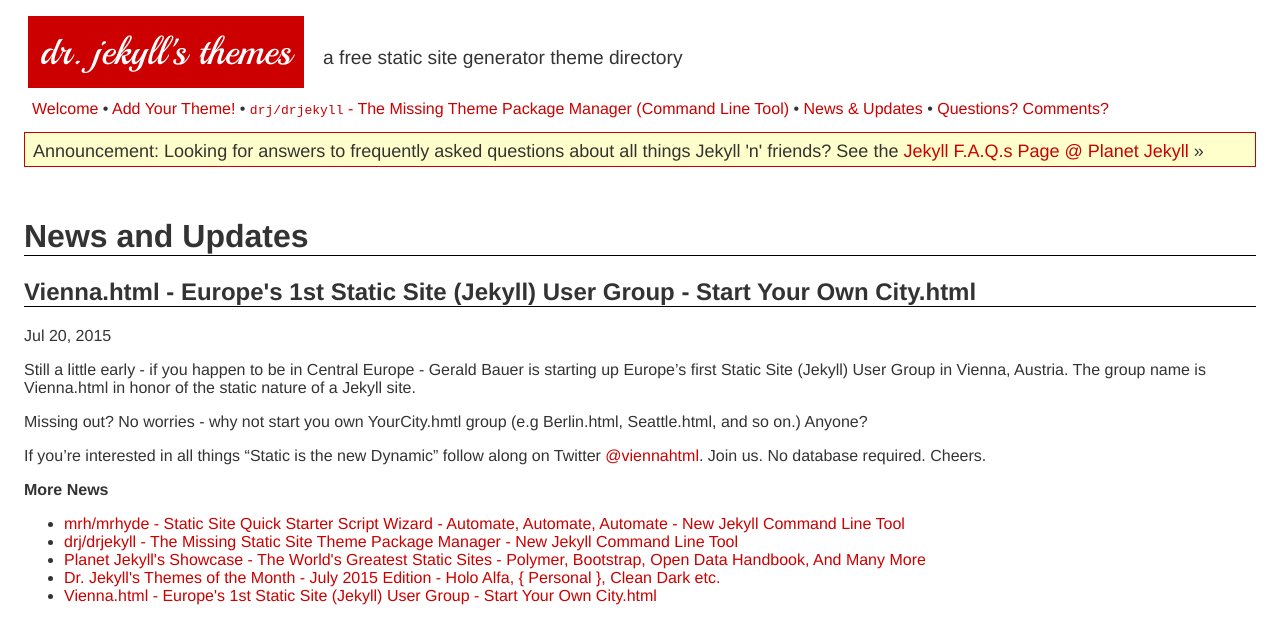
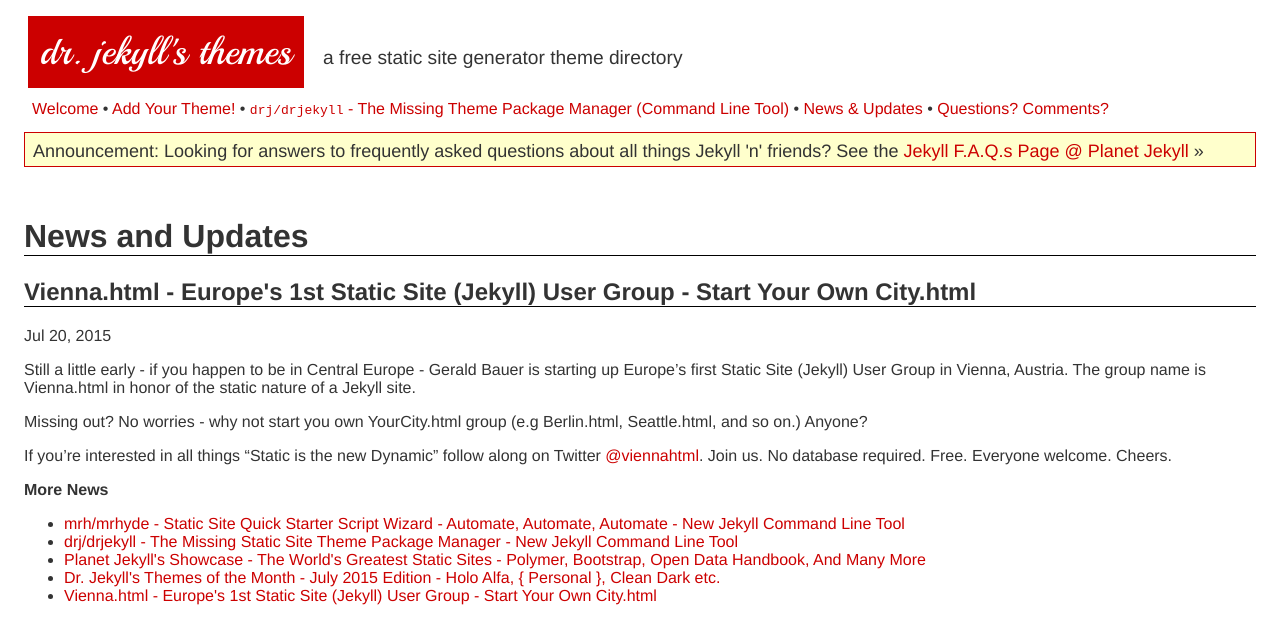
Before and after one commit to drjekyllthemes/drjekyllthemes.github.io, a Jekyll site: the page built from _posts/2015-07-20-vienna.md, in a window 1280 px wide. Shown: the top 644 px of the page. Built offline with Jekyll 4.4.1, drawn with Linux system fonts in a browser that asks for light colours.

Commit message:
Update 2015-07-20-vienna.md

```diff
--- a/_posts/2015-07-20-vienna.md
+++ b/_posts/2015-07-20-vienna.md
@@ -7,8 +7,8 @@
 Gerald Bauer is starting up Europe's first Static Site (Jekyll) User Group in Vienna, Austria.
 The group name is Vienna.html in honor of the static nature of a Jekyll site.
 
-Missing out? No worries - why not start you own YourCity.hmtl group (e.g Berlin.html, Seattle.html, and so on.) Anyone?
+Missing out? No worries - why not start you own YourCity.html group (e.g Berlin.html, Seattle.html, and so on.) Anyone?
 
 If you're interested in all things "Static is the new Dynamic"
 follow along on Twitter [@viennahtml](https://twitter.com/viennahtml).
-Join us. No database required. Cheers.
+Join us. No database required. Free. Everyone welcome. Cheers.
```
